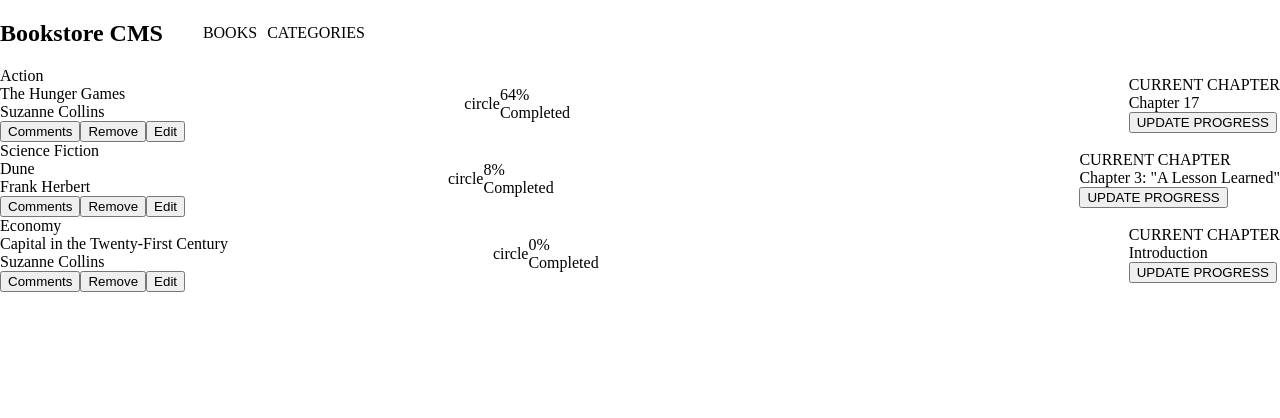
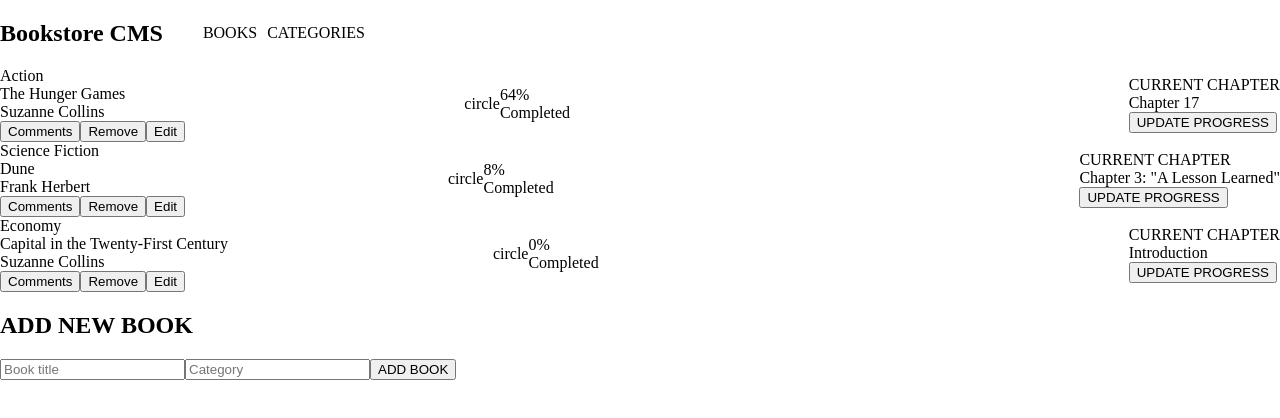
Before and after one commit to JauJau088/bookstore-react, a React (Create React App) app: page / in a window 1280 px wide. Shown: the top 418 px of the page. Built offline with nearby package versions, Linux system fonts and the light colour scheme.

Commit message:
Add AddBook component

```diff
--- a/src/App.js
+++ b/src/App.js
@@ -1,6 +1,7 @@
 import booksData from './data/booksData';
+import Navbar from './components/Navbar';
 import Book from './components/Book';
-import Navbar from './components/Navbar';
+import AddBook from './components/AddBook';
 
 const App = () => (
   <>
@@ -15,6 +16,7 @@
         progress={e.progress}
       />
     ))}
+    <AddBook />
   </>
 );
 
--- a/src/components/AddBook.js
+++ b/src/components/AddBook.js
@@ -0,0 +1,14 @@
+import React from 'react';
+
+const AddBook = () => (
+  <div Flex-Col>
+    <h2>ADD NEW BOOK</h2>
+    <form Flex-Row Just-SpaceBetween>
+      <input placeholder="Book title" />
+      <input placeholder="Category" />
+      <button type="submit">ADD BOOK</button>
+    </form>
+  </div>
+);
+
+export default AddBook;
```
